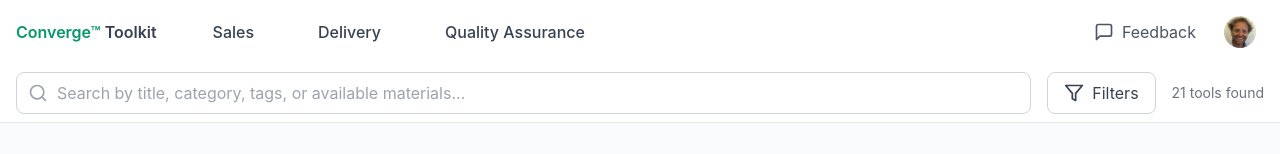
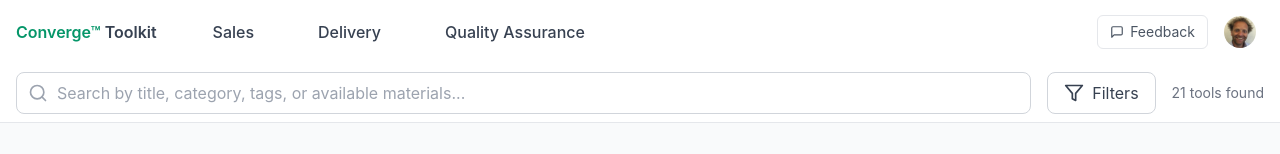
Before and after one commit to LouisBannah/escobar, a React (Vite) app: page / in a window 1280 px wide. Shown: the top 154 px of the page. Built offline with nearby package versions, Linux system fonts and the light colour scheme.

Commit message:
style: Update feedback buttons in Toolkit and ToolkitItemDetail

```diff
--- a/src/components/Toolkit.tsx
+++ b/src/components/Toolkit.tsx
@@ -158,10 +158,10 @@ export const Toolkit: React.FC = () => {
             <div className="flex items-center space-x-2">
               <button
                 onClick={() => setShowFeedback(true)}
-                className="flex items-center space-x-2 px-3 py-2 hover:bg-gray-100 rounded-full text-gray-600 hover:text-emerald-600 transition-colors"
+                className="flex items-center gap-1.5 px-3 py-1.5 bg-white border border-gray-200 hover:border-emerald-200 hover:bg-emerald-50 rounded-md text-gray-600 hover:text-emerald-600 text-sm transition-colors"
                 title="Provide Feedback"
               >
-                <MessageSquare size={20} />
+                <MessageSquare size={14} className="flex-shrink-0" />
                 <span>Feedback</span>
               </button>
               <div className="relative" ref={profileMenuRef}>
--- a/src/components/ToolkitItemDetail.tsx
+++ b/src/components/ToolkitItemDetail.tsx
@@ -42,9 +42,9 @@ const ToolkitItemDetail: React.FC<ToolkitItemDetailProps> = ({ itemId, onBack, o
               </button>
               <button
                 onClick={() => setShowFeedback(true)}
-                className="flex items-center space-x-2 px-4 py-2 text-gray-600 hover:text-emerald-600 hover:bg-gray-100 rounded-lg transition-colors"
+                className="flex items-center gap-1.5 px-3 py-1.5 bg-white border border-gray-200 hover:border-emerald-200 hover:bg-emerald-50 rounded-md text-gray-600 hover:text-emerald-600 text-sm transition-colors"
               >
-                <MessageSquare size={20} />
+                <MessageSquare size={14} className="flex-shrink-0" />
                 <span>Feedback</span>
               </button>
             </div>
@@ -130,9 +130,9 @@ const ToolkitItemDetail: React.FC<ToolkitItemDetailProps> = ({ itemId, onBack, o
             <div className="flex items-center space-x-2">
               <button
                 onClick={() => setShowFeedback(true)}
-                className="flex items-center space-x-2 px-4 py-2 text-gray-600 hover:text-emerald-600 hover:bg-gray-100 rounded-lg transition-colors"
+                className="flex items-center gap-1.5 px-3 py-1.5 bg-white border border-gray-200 hover:border-emerald-200 hover:bg-emerald-50 rounded-md text-gray-600 hover:text-emerald-600 text-sm transition-colors"
               >
-                <MessageSquare size={20} />
+                <MessageSquare size={14} className="flex-shrink-0" />
                 <span>Feedback</span>
               </button>
               <div className="relative" ref={profileMenuRef}>
```
